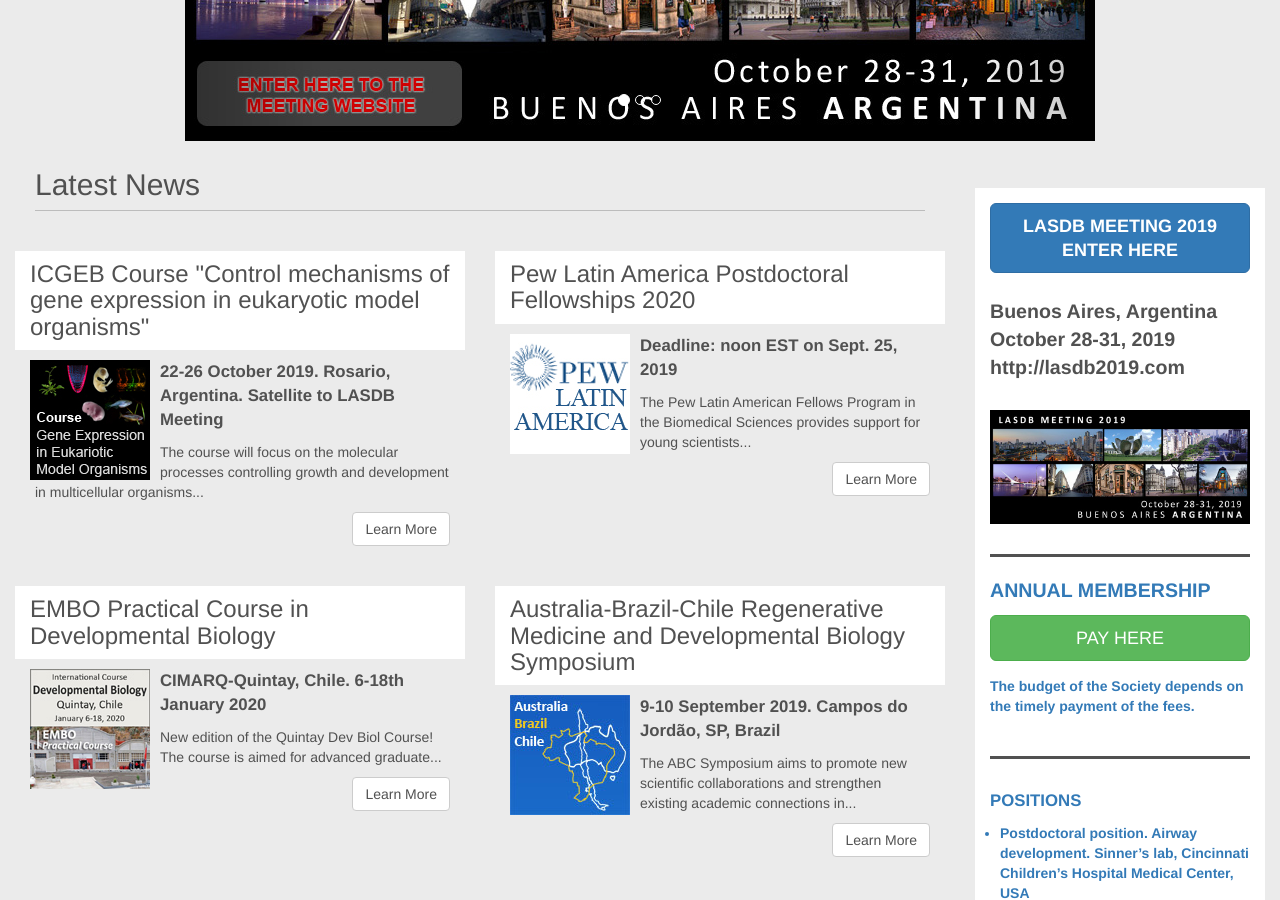
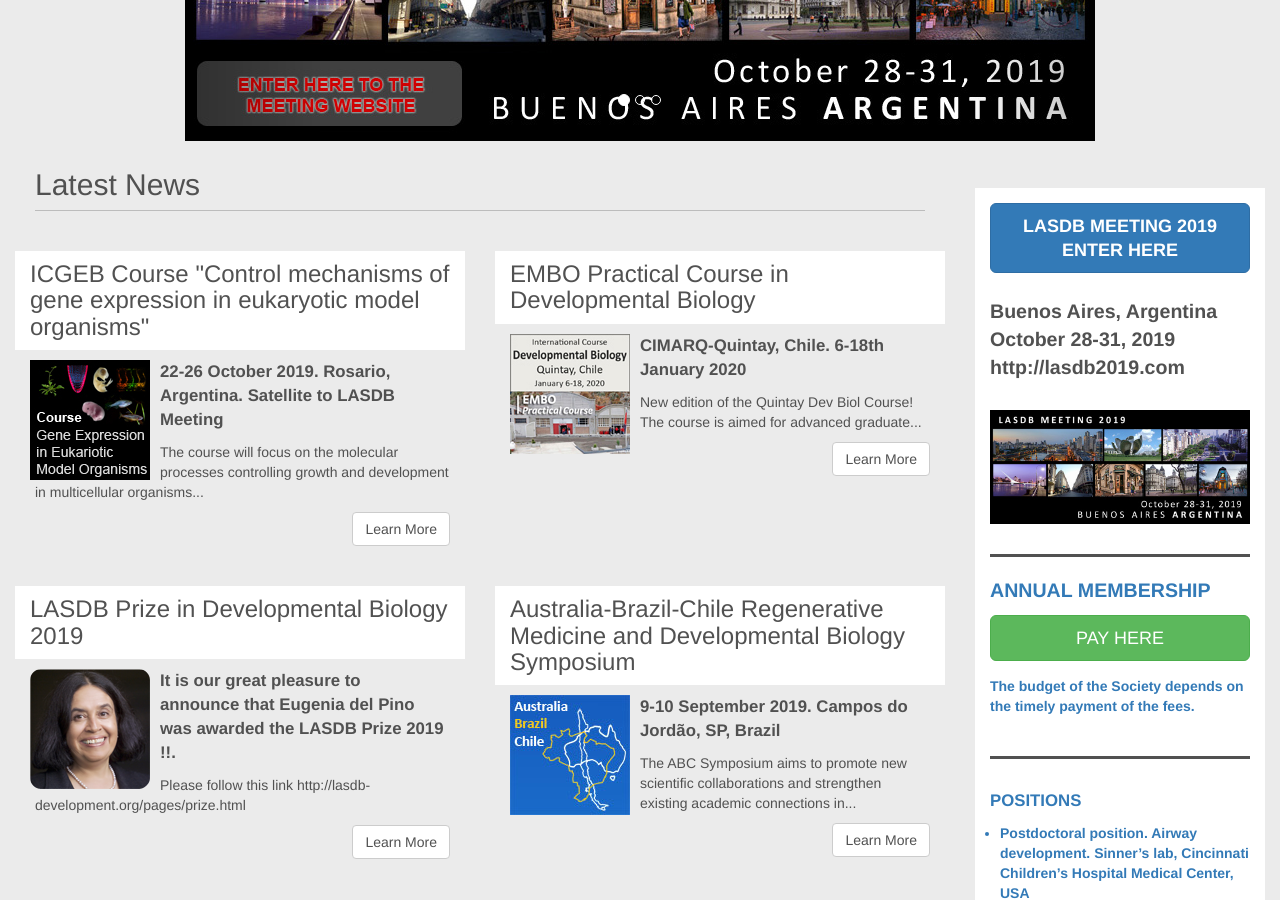
Before and after one commit to lasdb/lasdb.github.io, a Jekyll site: the page built from index.html, in a window 1280 px wide and 900 px high, scrolled down 466 px. Built offline with Jekyll 4.4.1, drawn with Linux system fonts in a browser that asks for light colours; nearby versions of some CDN libraries; some of the changed lines change nothing that is shown.

Commit message:
Update 2000-01-01-news.markdown

```diff
--- a/_posts/2000-01-01-news.markdown
+++ b/_posts/2000-01-01-news.markdown
@@ -15,6 +15,30 @@
     imageBg: '../img/news/Rosario-2019-bg.jpg'
     URL: 'http://lasdb2019.com/satellite-course-2019/'
 
+  - title: 'EMBO Practical Course in Developmental Biology'
+    date: '22/4/19'
+    subtitle: 'CIMARQ-Quintay, Chile. 6-18th January 2020'
+    body: 'New edition of the Quintay Dev Biol Course! The course is aimed for advanced graduate students and postdoctoral fellows who seek a broad view of the modern issues of Developmental Biology and consists of intensive laboratory work and lectures. Deadline: 31st July 2019. Travel fellowships will be available. The course is an official activity of LASDB, hosted by Universidad Andres Bello and co-organized by Universidad Andres Bello and the Centro Interdisciplinario de Neurosciences de Valparaiso, Universidad de Valparaiso. Website: http://biodesarrollo.unab.cl. Twitter: DevBioQuintay.  Facebook: DevBio Course Quintay.'
+    imageSm: 'img/news/quintay2020-sm.jpg'
+    imageBg: '../img/news/quintay2020-bg.jpg'
+    URL: 'http://biodesarrollo.unab.cl/'
+
+  - title: 'LASDB Prize in Developmental Biology 2019'
+    date: '2/5/19'
+    subtitle: 'It is our great pleasure to announce that Eugenia del Pino was awarded the LASDB Prize 2019 !!.'
+    body: 'Please follow this link http://lasdb-development.org/pages/prize.html'
+    imageSm: 'img/news/delPino-prize-sm.png'
+    imageBg: '../img/newsdelPino-prize-bg.png'
+    URL: 'http://lasdb-development.org/pages/prize.html'
+
+  - title: 'Australia-Brazil-Chile Regenerative Medicine and Developmental Biology Symposium'
+    date: '12/6/19'
+    subtitle: '9-10 September 2019. Campos do Jordão, SP, Brazil'
+    body: 'The ABC Symposium aims to promote new scientific collaborations and strengthen existing academic connections in the fields of Developmental Biology, Regeneration and Molecular/Cell Biology. After two successful Symposia in 2017 (Australia) and 2018 (Chile), in 2019 the FeSBE Annual Meeting is hosting the third ABC Regenerative Medicine and Developmental Biology Symposium in Campos do Jordão – Brazil.'
+    imageSm: 'img/news/ABC2019-sm.jpg'
+    imageBg: '../img/news/ABC2019-bg.jpg'
+    URL: 'http://www2.fesbe.org.br/eventos/fesbe-anual-2019/programa/'
+
   - title: 'Pew Latin America Postdoctoral Fellowships 2020'
     date: '18/4/19'
     subtitle: 'Deadline: noon EST on Sept. 25, 2019'
@@ -23,21 +47,6 @@
     imageBg: '../img/news/pew2-bg.jpg'
     URL: 'https://www.pewtrusts.org/en/projects/pew-latin-american-fellows'
 
-  - title: 'EMBO Practical Course in Developmental Biology'
-    date: '22/4/19'
-    subtitle: 'CIMARQ-Quintay, Chile. 6-18th January 2020'
-    body: 'New edition of the Quintay Dev Biol Course! The course is aimed for advanced graduate students and postdoctoral fellows who seek a broad view of the modern issues of Developmental Biology and consists of intensive laboratory work and lectures. Deadline: 31st July 2019. Travel fellowships will be available. The course is an official activity of LASDB, hosted by Universidad Andres Bello and co-organized by Universidad Andres Bello and the Centro Interdisciplinario de Neurosciences de Valparaiso, Universidad de Valparaiso. Website: http://biodesarrollo.unab.cl. Twitter: DevBioQuintay.  Facebook: DevBio Course Quintay.'
-    imageSm: 'img/news/quintay2020-sm.jpg'
-    imageBg: '../img/news/quintay2020-bg.jpg'
-    URL: 'http://biodesarrollo.unab.cl/'
-
-  - title: 'Australia-Brazil-Chile Regenerative Medicine and Developmental Biology Symposium'
-    date: '12/6/19'
-    subtitle: '9-10 September 2019. Campos do Jordão, SP, Brazil'
-    body: 'The ABC Symposium aims to promote new scientific collaborations and strengthen existing academic connections in the fields of Developmental Biology, Regeneration and Molecular/Cell Biology. After two successful Symposia in 2017 (Australia) and 2018 (Chile), in 2019 the FeSBE Annual Meeting is hosting the third ABC Regenerative Medicine and Developmental Biology Symposium in Campos do Jordão – Brazil.'
-    imageSm: 'img/news/ABC2019-sm.jpg'
-    imageBg: '../img/news/ABC2019-bg.jpg'
-    URL: 'http://www2.fesbe.org.br/eventos/fesbe-anual-2019/programa/'
 
   - title: 'MBL Embryology Course 2019 at Woods Hole'
     date: '26/12/18'
```
